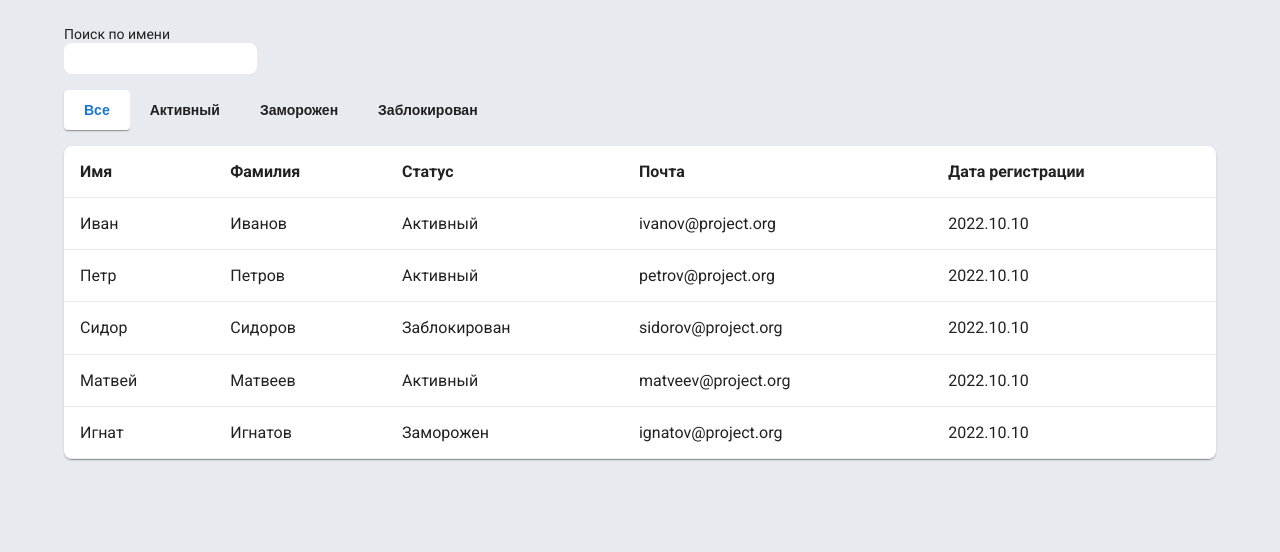
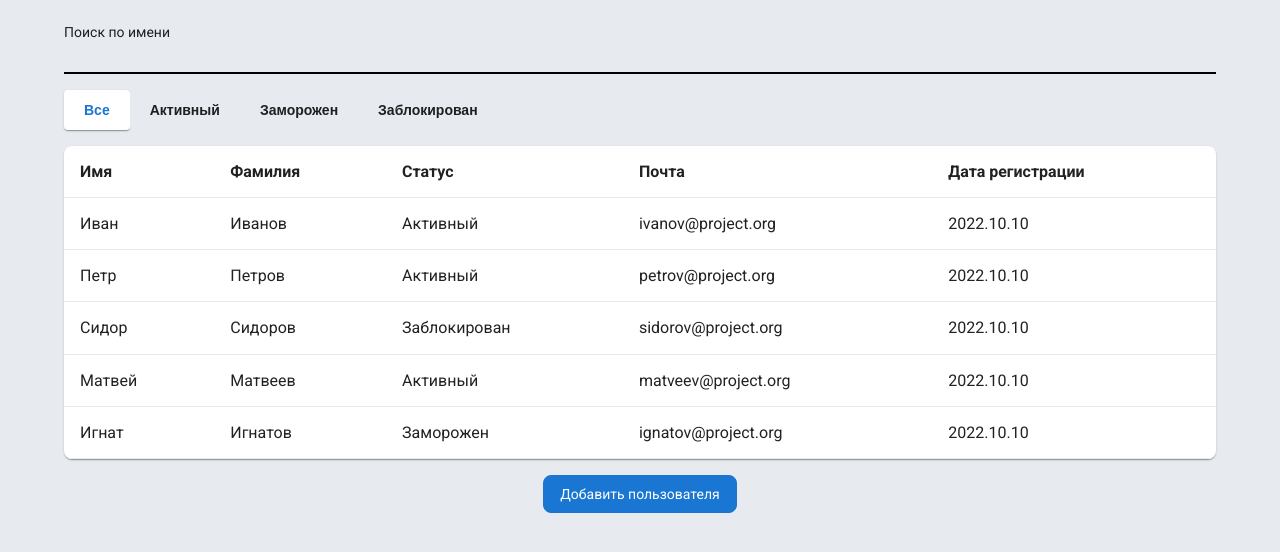
Before and after one commit to NataliaIlina/react-examples, a React app: page / in a window 1280 px wide. Shown: the top 552 px of the page. Built offline with nearby package versions, Linux system fonts and the light colour scheme.

Commit message:
Форма создания пользователя

```diff
--- /dev/null
+++ b/src/components/CreateUserForm/CreateUserForm.jsx
@@ -0,0 +1,64 @@
+import React, { useState } from 'react';
+import Button from 'ui/Button/Button';
+import Modal from 'ui/Modal/Modal';
+import TextField from 'ui/TextField/TextField';
+import { StyledButtonWrapper } from 'components/CreateUserForm/styled';
+
+const CreateUserForm = () => {
+  const [isModalOpen, setModalOpen] = useState(false);
+  const [values, setValues] = useState({
+    firstName: '',
+    lastName: '',
+    email: '',
+  });
+
+  const openModal = () => {
+    setModalOpen(true);
+  };
+  const closeModal = () => {
+    setModalOpen(false);
+  };
+
+  const onFormSubmit = () => {
+    console.log(values);
+  };
+
+  return (
+    <StyledButtonWrapper>
+      <Button onClick={openModal}>Добавить пользователя</Button>
+      <Modal
+        isOpen={isModalOpen}
+        onClose={closeModal}
+        title="Добавление пользователя"
+        onAccept={onFormSubmit}
+      >
+        <TextField
+          label="Имя"
+          id="firstName"
+          value={values.firstName}
+          onChange={(e) => {
+            setValues({ ...values, firstName: e.target.value });
+          }}
+        />
+        <TextField
+          label="Фамилия"
+          id="lastName"
+          value={values.lastName}
+          onChange={(e) => {
+            setValues({ ...values, lastName: e.target.value });
+          }}
+        />
+        <TextField
+          label="E-mail"
+          id="email"
+          value={values.email}
+          onChange={(e) => {
+            setValues({ ...values, email: e.target.value });
+          }}
+        />
+      </Modal>
+    </StyledButtonWrapper>
+  );
+};
+
+export default CreateUserForm;
--- /dev/null
+++ b/src/components/CreateUserForm/styled.js
@@ -0,0 +1,6 @@
+import styled from 'styled-components';
+
+export const StyledButtonWrapper = styled.div`
+  display: flex;
+  justify-content: center;
+`;
--- a/src/components/UsersTable/UsersTable.jsx
+++ b/src/components/UsersTable/UsersTable.jsx
@@ -11,6 +11,7 @@ import { STATUS_TITLE } from 'src/constants';
 import { FILTERS, TABLE_COLUMNS } from 'components/UsersTable/constants';
 import TextField from 'src/ui/TextField/TextField';
 import Filters from 'ui/Filters/Filters';
+import CreateUserForm from 'components/CreateUserForm/CreateUserForm';
 
 const UserTable = () => {
   const [searchValue, setSearchValue] = useState('');
@@ -73,6 +74,8 @@ const UserTable = () => {
           </StyledTable>
         )}
       </StyledTableWrapper>
+
+      <CreateUserForm />
     </>
   );
 };
--- a/src/components/UsersTable/styled.js
+++ b/src/components/UsersTable/styled.js
@@ -7,6 +7,7 @@ export const StyledTableWrapper = styled.div`
     0px 1px 3px 0px rgb(0 0 0 / 12%);
   width: 100%;
   overflow-x: auto;
+  margin-bottom: 16px;
 `;
 
 export const StyledTable = styled.table`
--- a/src/ui/Modal/Modal.jsx
+++ b/src/ui/Modal/Modal.jsx
@@ -11,14 +11,6 @@ import {
 import Button from 'src/ui/Button/Button';
 
 const Modal = ({ isOpen, onClose, title, children, acceptButtonTitle = 'Сохранить', onAccept }) => {
-  const onAcceptButtonClick = () => {
-    if (onAccept) {
-      onAccept();
-    }
-
-    onClose();
-  };
-
   if (!isOpen) {
     return null;
   }
@@ -37,7 +29,7 @@ const Modal = ({ isOpen, onClose, title, children, acceptButtonTitle = 'Сохр
           <Button variant="outlined" onClick={onClose}>
             Отменить
           </Button>
-          <Button onClick={onAcceptButtonClick}>{acceptButtonTitle}</Button>
+          <Button onClick={onAccept}>{acceptButtonTitle}</Button>
         </StyledModalActions>
       </StyledModal>
     </>
--- a/src/ui/TextField/styled.js
+++ b/src/ui/TextField/styled.js
@@ -1,14 +1,20 @@
 import styled from 'styled-components';
 
 export const StyledTextFieldWrapper = styled.div`
-  display: inline-flex;
+  display: flex;
   flex-direction: column;
   margin-bottom: 16px;
   font-size: 14px;
 `;
 
 export const StyledTextField = styled.input`
-  padding: 8px;
+  padding: 8px 0;
   border: none;
-  border-radius: 8px;
+  border-bottom: 2px solid black;
+  outline: none;
+  background: none;
+
+  &:focus {
+    border-bottom-color: #1976d2;
+  }
 `;
```
